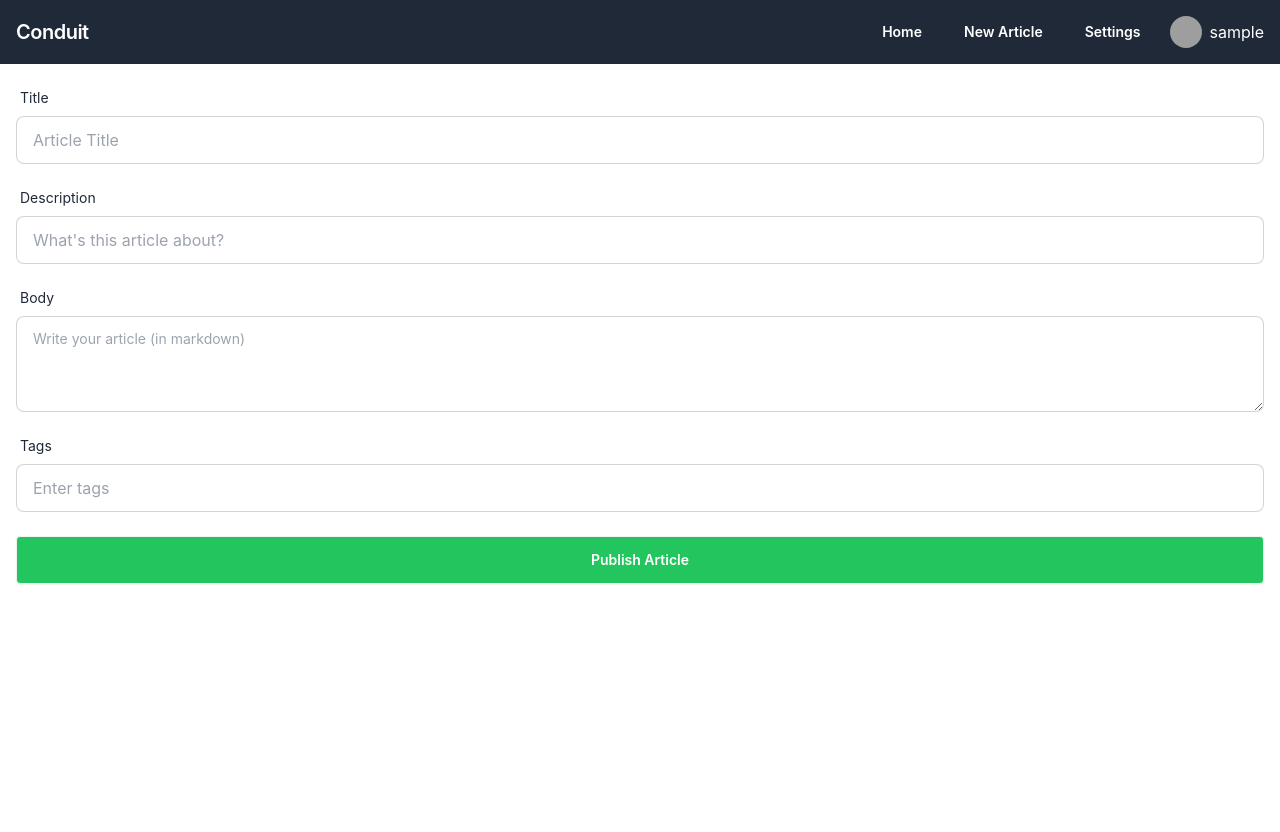
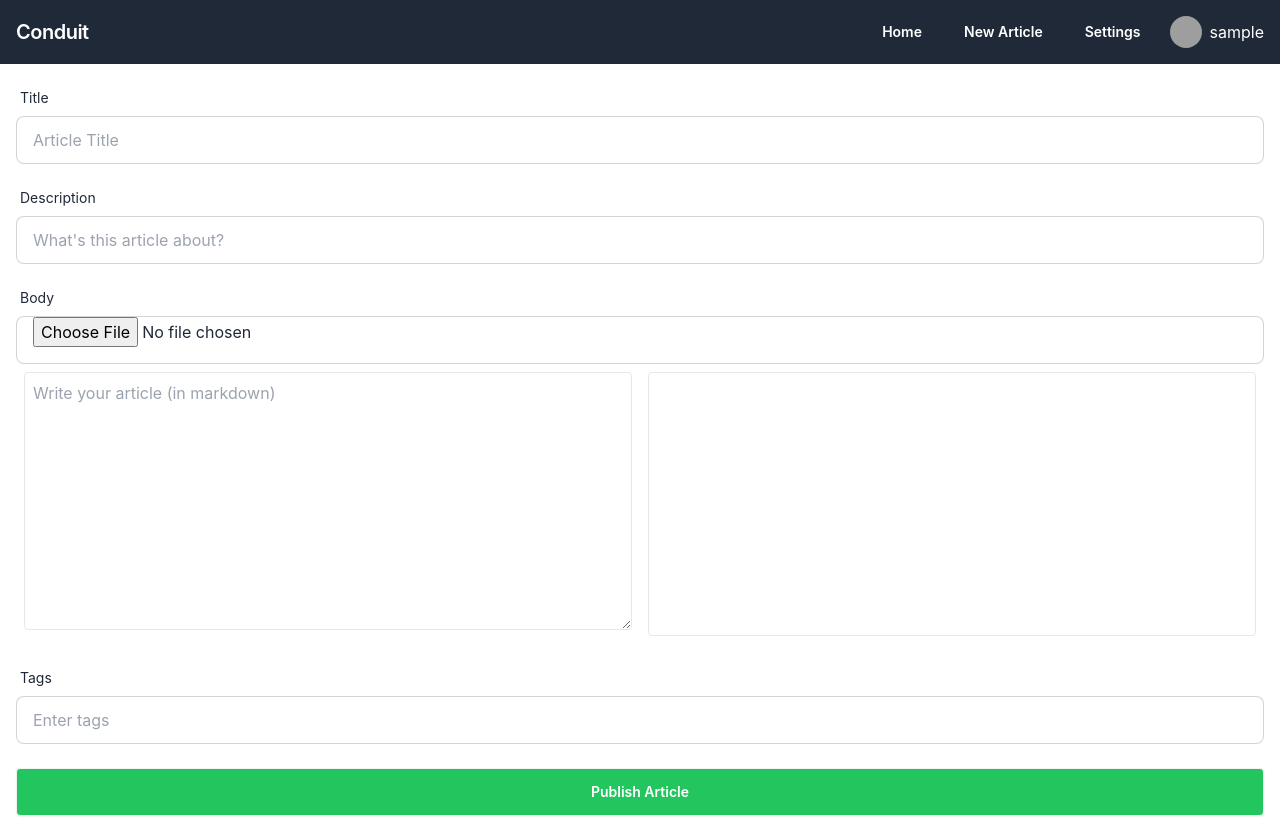
Before and after one commit to hotkimho/realworld-FE, a React (Create React App) app: page /article in a window 1280 px wide. Before the commit the page ends 800 px from the top, so only its background shows below. Built offline with nearby package versions, Linux system fonts and the light colour scheme; sample sign-in values are in the browser's storage; grey boxes are pictures that could not be loaded.

Commit message:
# WIP - markdown

```diff
--- a/package.json
+++ b/package.json
@@ -11,7 +11,9 @@
     "@types/react": "^18.2.67",
     "@types/react-dom": "^18.2.22",
     "@types/react-paginate": "^7.1.4",
+    "@types/uuid": "^9.0.8",
     "axios": "^1.6.8",
+    "path": "^0.12.7",
     "react": "^18.2.0",
     "react-dom": "^18.2.0",
     "react-markdown": "^9.0.1",
@@ -19,6 +21,7 @@
     "react-router-dom": "^6.22.3",
     "react-scripts": "5.0.1",
     "typescript": "^4.9.5",
+    "uuid": "^9.0.1",
     "web-vitals": "^2.1.4"
   },
   "scripts": {
--- /dev/null
+++ b/src/Util/file.ts
@@ -0,0 +1,21 @@
+import {ARTICLE_BUCKET, REGION} from "../config/config";
+
+export const uploadImageToS3 = async (url: string, file: File) => {
+    // put으로 url에 이미지 파일 업로드
+
+    console.log("upload url ", url)
+
+    const response = await fetch(
+        new Request(url, {
+            method: "PUT",
+            body: file,
+            headers: {
+                "Content-Type": "image/png"
+            }
+        })
+    );
+
+    if (response.status !== 200) {
+        throw new Error("Failed to upload image to S3");
+    }
+}
--- a/src/components/Article/ArticleCreate.tsx
+++ b/src/components/Article/ArticleCreate.tsx
@@ -1,9 +1,17 @@
 // ArticleCreate.tsx
-import React, { useState } from 'react';
+import React, {useRef, useState} from 'react';
 import {ArticleCreateType} from "../../types/article";
-import {createArticle} from "../../services/article";
+import {createArticle, getArticlesByTag} from "../../services/article";
 import {isApiErrorResponse} from "../../types/error";
 import {logoutInLocalStorage} from "../../Util/auth";
+import {uploadImageToS3} from "../../Util/file";
+import {getPresignedUrl} from "../../services/s3Service";
+
+import { v4 as uuidv4 } from 'uuid';
+import ReactMarkdown from "react-markdown";
+import {ARTICLE_BUCKET, REGION} from "../../config/config";
+
+
 
 //const ArticleCreate: React.FC = () => {
 const ArticleCreate: React.FC = () => {
@@ -14,10 +22,10 @@ const ArticleCreate: React.FC = () => {
         tag_list: [],
     });
     const [tagInput, setTagInput] = useState('');
+    const textAreaRef = useRef<HTMLTextAreaElement>(null);
 
-    // 로그인 안 한 경우(localStorage에 token이 없는 경우) 로그인 페이지로 이동
+
     if (!localStorage.getItem('access_token')) {
-        // 로그인이 해주세요 경고창과 함께 로그인 페이지로 이동
         alert('로그인이 필요합니다.');
         window.location.href = '/login';
     }
@@ -62,6 +70,57 @@ const ArticleCreate: React.FC = () => {
         }
     };
 
+
+
+    const handleFileUpload = async (e: React.ChangeEvent<HTMLInputElement>) => {
+        const file = e.target.files?.[0];
+        if (!file) return;
+        // get filename
+
+        const filename = uuidv4() + ".png";
+
+        // localstorage에 있는 access_token안에 있는 user_id를 가져온다.
+        const user_id = localStorage.getItem('user_id')
+        const key = `user/${user_id}/article/${filename}`
+
+
+        try {
+            const response = await getPresignedUrl(user_id || "", key)
+            console.log("upload url ", response.url)
+            await uploadImageToS3(response.url, file);
+
+            const imageUrl = `https://${ARTICLE_BUCKET}.s3.${REGION}.amazonaws.com/${key}`;
+            insertTextAtCursor(`![image](${imageUrl})`);
+        } catch (error) {
+            console.error('Error uploading file:', error);
+        }
+    };
+
+    const handleCursorPosition = () => {
+        if (textAreaRef.current) {
+            return textAreaRef.current.selectionStart;  // 커서 위치 가져오기
+        }
+        return 0;  // 참조가 없는 경우, 0 반환
+    };
+
+
+    const insertTextAtCursor = (text: string) => {
+        const cursorPosition = handleCursorPosition();
+        const textBeforeCursor = article.body.substring(0, cursorPosition);
+        const textAfterCursor = article.body.substring(cursorPosition);
+        const newText = `${textBeforeCursor}${text}\n${textAfterCursor}`;
+        setArticle({ ...article, body: newText });
+
+        if (textAreaRef.current) {
+            setTimeout(() => {
+                // @ts-ignore
+                textAreaRef.current.selectionStart = cursorPosition + text.length;
+                // @ts-ignore
+                textAreaRef.current.selectionEnd = cursorPosition + text.length;
+            }, 0);
+        }
+    };
+
     return (
         <div className="container mx-auto p-4">
             <form onSubmit={handleSubmit} className="space-y-4">
@@ -83,7 +142,27 @@ const ArticleCreate: React.FC = () => {
                     <label className="label">
                         <span className="label-text">Body</span>
                     </label>
-                    <textarea name="body" placeholder="Write your article (in markdown)" value={article.body} onChange={handleChange} rows={8} className="textarea textarea-bordered h-24 w-full bg-white"></textarea>
+                    <input type="file" onChange={handleFileUpload} className="input input-bordered w-full"></input>
+                    <div className="flex">
+                        <div className="flex-1 p-2">
+                        <textarea
+                            ref={textAreaRef}
+                            value={article.body}
+                            name={"body"}
+                            onChange={handleChange}
+                            rows={10}
+                            className="w-full p-2 border rounded"
+                            placeholder="Write your article (in markdown)"
+                        ></textarea>
+                        </div>
+                        <div className="flex-1 p-2">
+                            <div className="border rounded p-2 overflow-y-auto" style={{ height: '100%' }}>
+                                <ReactMarkdown>{article.body}</ReactMarkdown>
+
+                            </div>
+                        </div>
+                    </div>
+
                 </div>
 
                 <div className="form-control">
--- a/src/components/Article/ArticleList.tsx
+++ b/src/components/Article/ArticleList.tsx
@@ -82,7 +82,7 @@ const ArticleList: React.FC = () => {
 
     const handleSelectTag = async (tag: string) => {
         try {
-            const response = await getArticlesByTag(tag, currentPage); // 이 함수는 구현되어야 합니다.
+            const response = await getArticlesByTag(tag, currentPage);
             setArticles(response.articles);
         } catch (error) {
             if (isApiErrorResponse(error)) {
--- a/src/config/config.ts
+++ b/src/config/config.ts
@@ -1,4 +1,7 @@
-// export const BASE_URL = 'http://localhost:8090';
-export const BASE_URL = 'https://api.kp-realworld.com';
+export const BASE_URL = 'http://localhost:8090';
+// export const BASE_URL = 'https://api.kp-realworld.com';
 
 // export const BASE_URL = 'https:/test.kp-realworld.com';
+
+export const ARTICLE_BUCKET = 'realworld-dev';
+export const REGION = 'ap-northeast-2';
--- a/src/services/s3Service.ts
+++ b/src/services/s3Service.ts
@@ -4,10 +4,10 @@ import {BASE_URL} from "../config/config";
 import {ApiErrorResponse} from "../types/error";
 import {PresignedUrlType} from "../types/s3Service";
 
-export const getPresignedUrl = async (authorId: string, articleId: string, key: string): Promise<PresignedUrlType> => {
+export const getPresignedUrl = async (authorId: string, key: string): Promise<PresignedUrlType> => {
     try {
         // query param limit=10 추가
-        const response = await axios.get<PresignedUrlType>(`${BASE_URL}/user/${authorId}/article/${articleId}/upload`, {
+        const response = await axios.get<PresignedUrlType>(`${BASE_URL}/user/${authorId}/article/upload`, {
             headers: {
                 "Content-Type": "application/json",
                 Authorization: `Bearer ${localStorage.getItem("access_token")}`,
```
Also changed, not shown: src/Util/auth.ts (line endings or trailing spaces), 1 other file (tests, documents, lock files or other folders).
